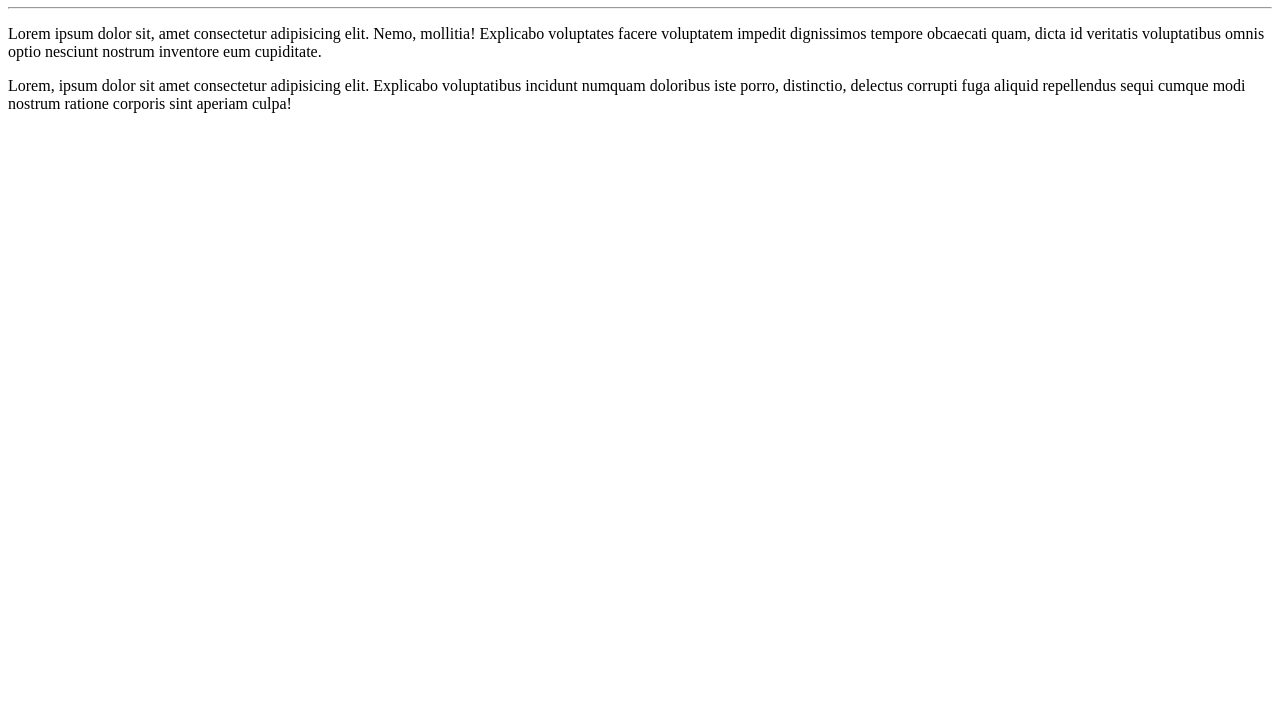
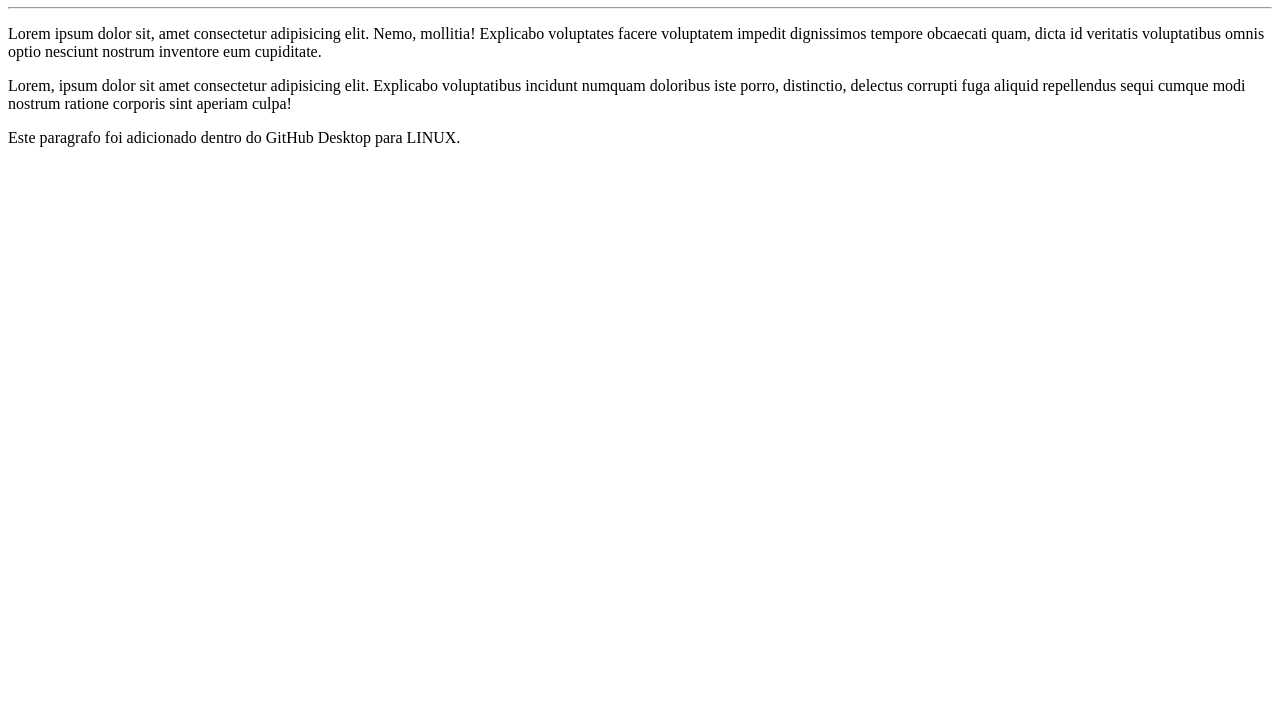
Before and after one commit to williammmoura/Ola-Mundo02, a plain HTML site: page site-exemplo/index.html in a window 1280 px wide. Shown: the part 73-800 px from the top of the page. Drawn offline with Linux system fonts and the light colour scheme.

Commit message:
Update index.html

```diff
--- a/site-exemplo/index.html
+++ b/site-exemplo/index.html
@@ -11,5 +11,6 @@
     <hr> <!--Linha horizontal-->
     <p>Lorem ipsum dolor sit, amet consectetur adipisicing elit. Nemo, mollitia! Explicabo voluptates facere voluptatem impedit dignissimos tempore obcaecati quam, dicta id veritatis voluptatibus omnis optio nesciunt nostrum inventore eum cupiditate.</p>
     <p>Lorem, ipsum dolor sit amet consectetur adipisicing elit. Explicabo voluptatibus incidunt numquam doloribus iste porro, distinctio, delectus corrupti fuga aliquid repellendus sequi cumque modi nostrum ratione corporis sint aperiam culpa!</p>
+    <p>Este paragrafo foi adicionado dentro do GitHub Desktop para LINUX.</p>
 </body>
 </html>
```
